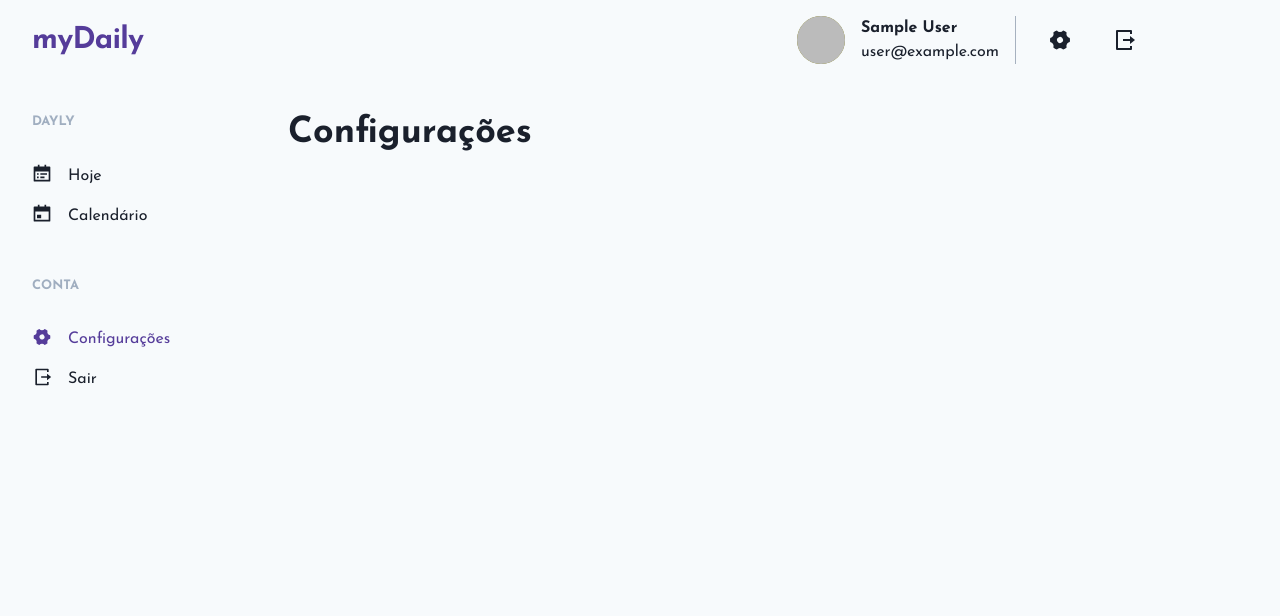
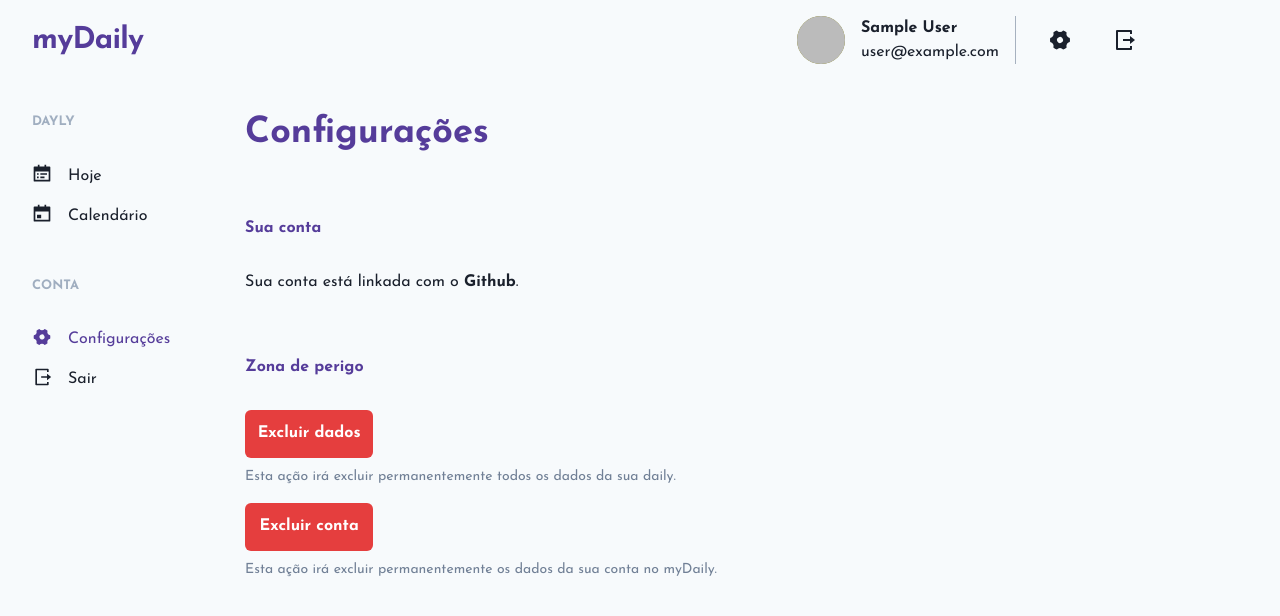
Before and after one commit to wcardosos/my-daily, a Next.js app: page /config in a window 1280 px wide. Shown: the top 616 px of the page. Built offline with nearby package versions, Linux system fonts and the light colour scheme; no server answers; sample sign-in values are in the browser's storage.

Commit message:
feat(pages) Add config page

```diff
--- a/src/pages/config.tsx
+++ b/src/pages/config.tsx
@@ -1,13 +1,192 @@
-import React from 'react';
-import { Box, Heading } from '@chakra-ui/react';
+import React, { useRef, useState } from 'react';
+import { GetServerSideProps } from 'next';
+import { getSession, signOut } from 'next-auth/react';
+import {
+  AlertDialog,
+  AlertDialogBody,
+  AlertDialogContent,
+  AlertDialogFooter,
+  AlertDialogHeader,
+  AlertDialogOverlay,
+  Box,
+  Heading,
+  Text,
+} from '@chakra-ui/react';
+import axios from 'axios';
 import Page from '../components/Page';
+import Button from '../components/Button';
 
-export default function Home() {
+interface IConfigProps {
+  user: {
+    email: string
+  }
+}
+
+export default function Home({ user: { email } }: IConfigProps) {
+  const [isToShowDeleteDataAlert, setIsToShowDeleteDataAlert] = useState<boolean>(false);
+  const [isToShowDeleteAccountAlert, setIsToShowDeleteAccountAlert] = useState<boolean>(false);
+
+  const cancelRef = useRef();
+
+  const onClickDeleteData = () => setIsToShowDeleteDataAlert(true);
+  const onClickCloseDeleteDataAlert = () => setIsToShowDeleteDataAlert(false);
+
+  const deleteData = async() => {
+    await axios.delete(`/api/dailies/delete?email=${email}`);
+    setIsToShowDeleteDataAlert(false);
+  };
+
+  const onClickDeleteAccount = () => setIsToShowDeleteAccountAlert(true);
+
+  const onClickCloseDeleteAccountAlert = () => setIsToShowDeleteAccountAlert(false);
+
+  const deleteAccount = async() => {
+    await axios.delete(`/api/users/delete?email=${email}`);
+    setIsToShowDeleteAccountAlert(false);
+    signOut();
+  };
+
   return (
     <Page>
-      <Box>
-        <Heading>Configurações</Heading>
+      <Box w="100%">
+        <Heading color="purple.700">Configurações</Heading>
+        <Box>
+          <Box pt={['8', '16']}>
+            <Heading size="sm" color="purple.700">Sua conta</Heading>
+            <Text pt={['6', '8']}>
+              Sua conta está linkada com o
+              <strong> Github</strong>
+              .
+            </Text>
+          </Box>
+          <Box pt={['8', '16']}>
+            <Heading size="sm" color="purple.700">Zona de perigo</Heading>
+            <Box pt={['6', '8']} pb="4">
+              <Button
+                text="Excluir dados"
+                size="normal"
+                onClick={onClickDeleteData}
+                bgColor="red.500"
+                colorScheme="red"
+              />
+              <Text
+                pt="2"
+                fontSize="sm"
+                color="gray.500"
+              >
+                Esta ação irá excluir permanentemente todos os dados da sua daily.
+              </Text>
+            </Box>
+            <Box pb="4">
+              <Button
+                text="Excluir conta"
+                size="normal"
+                onClick={onClickDeleteAccount}
+                bgColor="red.500"
+                colorScheme="red"
+              />
+              <Text
+                pt="2"
+                fontSize="sm"
+                color="gray.500"
+              >
+                Esta ação irá excluir permanentemente os dados da sua conta no myDaily.
+              </Text>
+            </Box>
+          </Box>
+        </Box>
       </Box>
+      <AlertDialog
+        isOpen={isToShowDeleteDataAlert}
+        leastDestructiveRef={cancelRef}
+        onClose={onClickCloseDeleteDataAlert}
+      >
+        <AlertDialogOverlay>
+          <AlertDialogContent>
+            <AlertDialogHeader fontSize="lg" fontWeight="bold" color="purple.700">
+              Deletar dados da conta
+            </AlertDialogHeader>
+
+            <AlertDialogBody>
+              Você tem certeza ? Você não poderá recuperar os dados no futuro.
+            </AlertDialogBody>
+
+            <AlertDialogFooter>
+              <Button
+                text="Cancelar"
+                size="normal"
+                onClick={onClickCloseDeleteDataAlert}
+                bgColor="gray.300"
+                colorScheme="gray"
+              />
+              <Button
+                text="Apagar dados"
+                size="normal"
+                onClick={deleteData}
+                colorScheme="red"
+                bgColor="red.500"
+                ml={3}
+              />
+            </AlertDialogFooter>
+          </AlertDialogContent>
+        </AlertDialogOverlay>
+      </AlertDialog>
+      <AlertDialog
+        isOpen={isToShowDeleteAccountAlert}
+        leastDestructiveRef={cancelRef}
+        onClose={onClickCloseDeleteAccountAlert}
+      >
+        <AlertDialogOverlay>
+          <AlertDialogContent>
+            <AlertDialogHeader fontSize="lg" fontWeight="bold" color="purple.700">
+              Deletar conta
+            </AlertDialogHeader>
+
+            <AlertDialogBody>
+              {/* eslint-disable-next-line max-len */}
+              Você tem certeza ? Será necessário criar uma nova conta para acessar o myDaily novamente.
+            </AlertDialogBody>
+
+            <AlertDialogFooter>
+              <Button
+                text="Cancelar"
+                size="normal"
+                onClick={onClickCloseDeleteAccountAlert}
+                bgColor="gray.300"
+                colorScheme="gray"
+              />
+              <Button
+                text="Apagar conta"
+                size="normal"
+                onClick={deleteAccount}
+                colorScheme="red"
+                bgColor="red.500"
+                ml={3}
+              />
+            </AlertDialogFooter>
+          </AlertDialogContent>
+        </AlertDialogOverlay>
+      </AlertDialog>
     </Page>
   );
 }
+
+export const getServerSideProps: GetServerSideProps = async({ req }) => {
+  const session = await getSession({ req });
+
+  if (!session) {
+    return {
+      redirect: {
+        destination: '/login',
+        permanent: false,
+      },
+    };
+  }
+  return {
+    props: {
+      user: {
+        email: session.user.email,
+      },
+    },
+  };
+};
```
